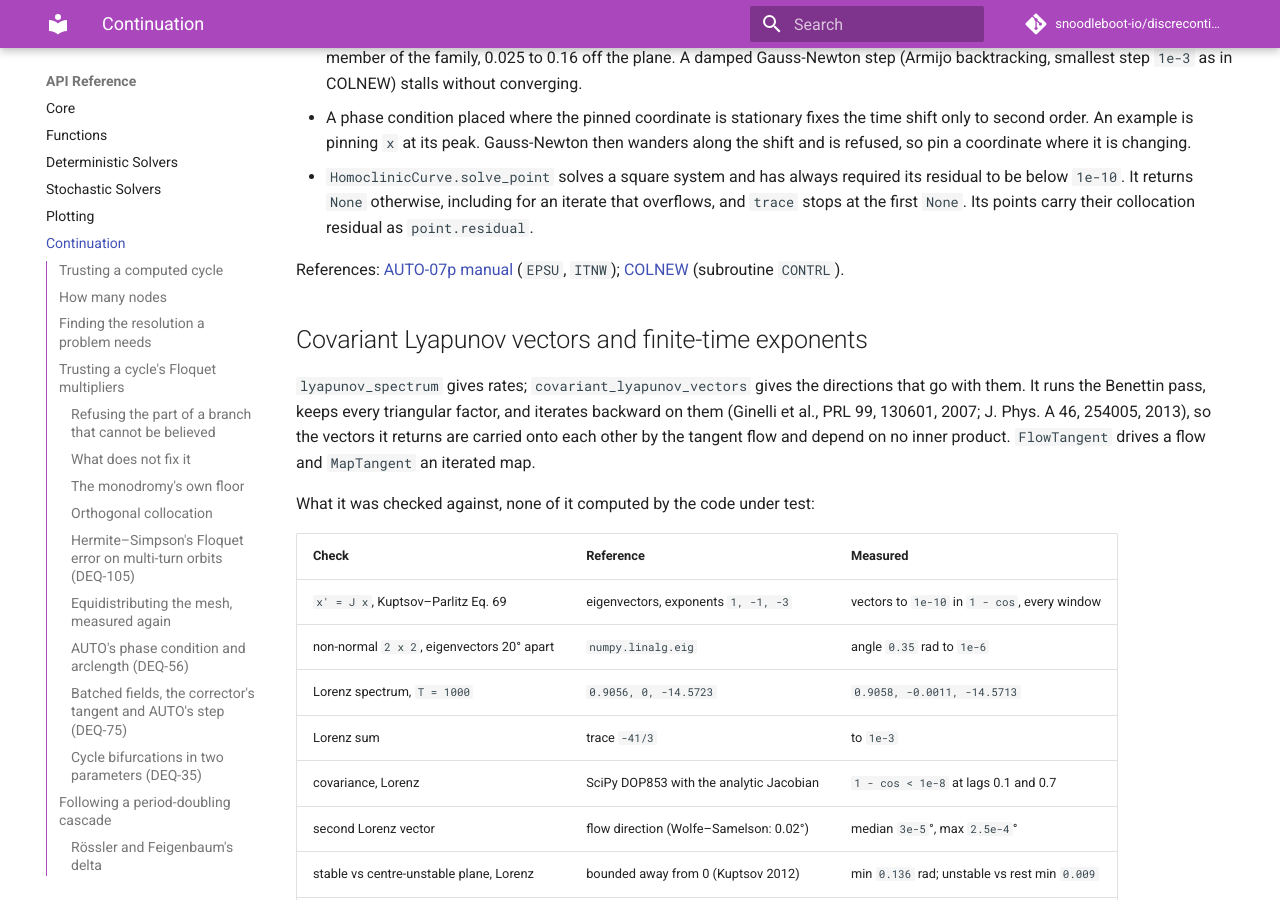
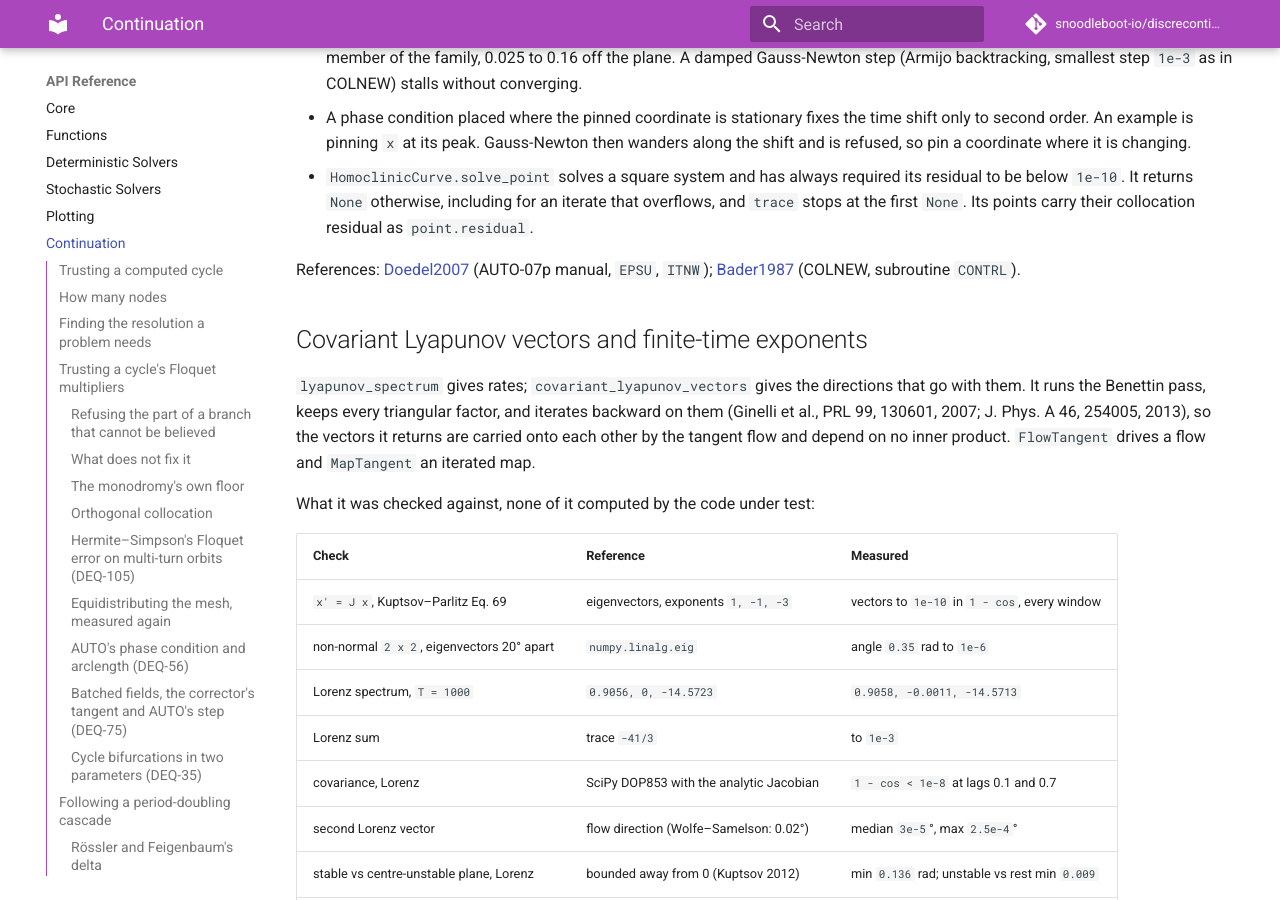
Before and after one commit to snoodleboot-io/discrecontinual_equations, an MkDocs documentation site: the page built from docs/api/continuation.md, in a window 1280 px wide and 900 px high, scrolled down 17430 px. Built offline with MkDocs 1.6.1 and Material for MkDocs 9.7.7, drawn with Linux system fonts in a browser that asks for light colours; comment, search, counter and statistics services are not loaded.

Commit message:
Cite AUTO-07p and COLNEW in the connecting-orbits references

```diff
--- a/docs/api/continuation.md
+++ b/docs/api/continuation.md
@@ -811,8 +811,8 @@ else:
   iterate that overflows, and `trace` stops at the first `None`. Its points carry
   their collocation residual as `point.residual`.
 
-References: [AUTO-07p manual](../references.md#doedel2007) (`EPSU`, `ITNW`);
-[COLNEW](../references.md#bader1987) (subroutine `CONTRL`).
+References: [Doedel2007](../references.md) (AUTO-07p manual, `EPSU`, `ITNW`);
+[Bader1987](../references.md) (COLNEW, subroutine `CONTRL`).
 
 ## Covariant Lyapunov vectors and finite-time exponents
 
```
Also changed, not shown: docs/references/connecting-orbits.md (+2 -0 lines).
